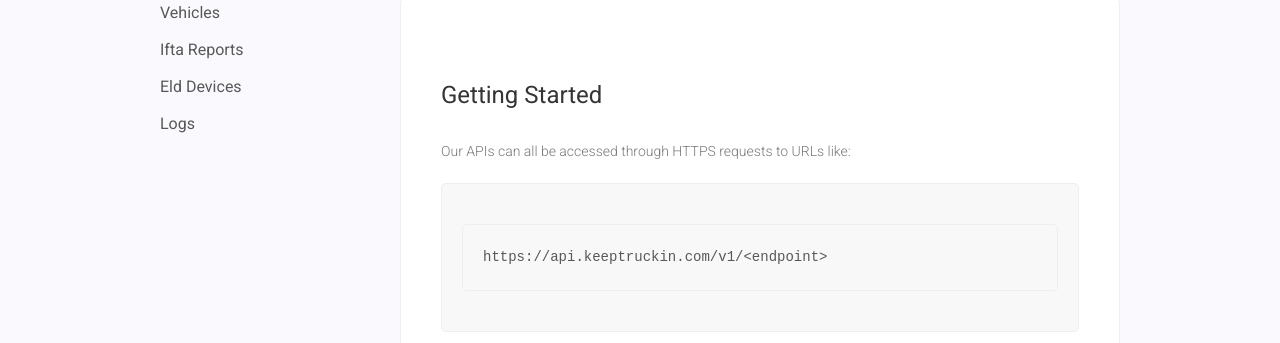
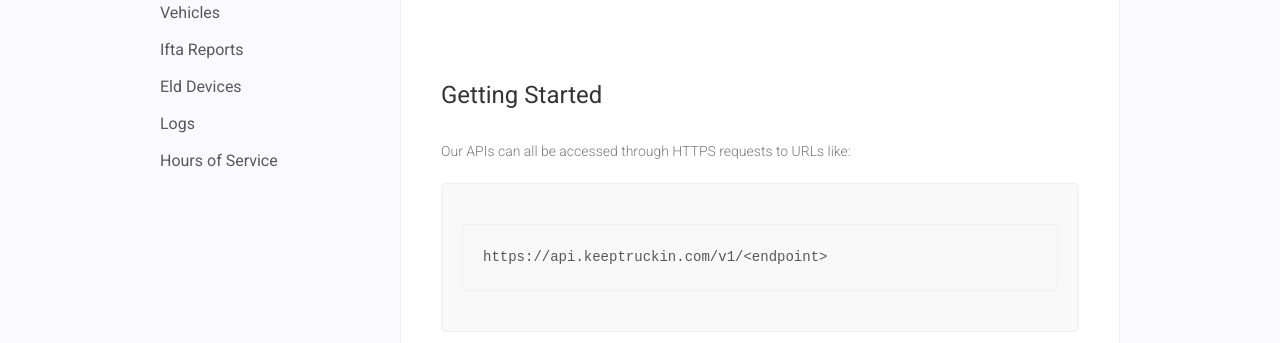
Before and after one commit to armdev/public_api_docs, a Jekyll site: the page built from index.html, in a window 1280 px wide. Shown: the part 556-899 px from the top of the page. Built offline with Jekyll 4.4.1, drawn with Linux system fonts in a browser that asks for light colours.

Commit message:
update navigation sidebar

```diff
--- a/_includes/sidebar.html
+++ b/_includes/sidebar.html
@@ -79,16 +79,14 @@
 
     <li>
       <a href="#eld-devices">Eld Devices</a>
-      <ul class="sidebar-menu sidebar-sub-menu sidebar-menu-users">
-        <li><a href="#list-company-eld-devices">List company eld devices</a></li>
-      </ul>
     </li>
 
     <li>
       <a href="#logs">Logs</a>
-      <ul class="sidebar-menu sidebar-sub-menu sidebar-menu-users">
-        <li><a href="#list-company-logs">List company logs</a></li>
-      </ul>
+    </li>
+
+    <li>
+      <a href="#hours-of-service">Hours of Service</a>
     </li>
   </ul>
 </aside>
```
